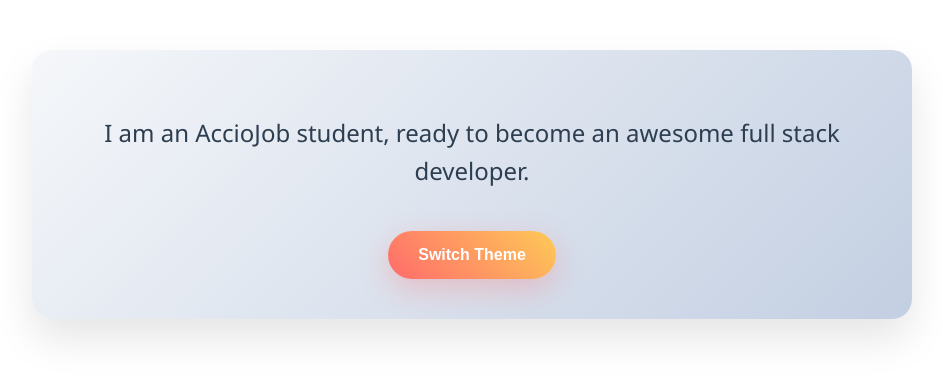
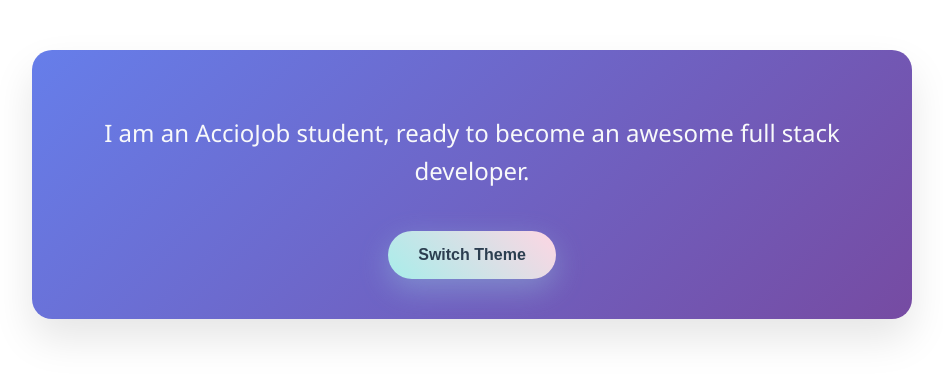
Before and after one commit to acciojob/dark-theme-noumantannu06-glitch, a website: page main.html in a window 1280 px wide. Both pictures are taken after a click on the button "Switch Theme". Shown: the whole page, without its empty margins (168-1111 px from the left). Drawn offline with Linux system fonts and the light colour scheme.

Commit message:
created a submission

```diff
--- a/script.js
+++ b/script.js
@@ -1 +1,26 @@
 //your code here
+function swapTheme() {
+            const app = document.getElementById("app");
+            const swapBtn = document.getElementById("swap");
+
+            // Toggle app classes: day <-> night
+            if (app.classList.contains("day")) {
+                app.classList.remove("day");
+                app.classList.add("night");
+            } else {
+                app.classList.remove("night");
+                app.classList.add("day");
+            }
+
+            // Toggle button classes: button_day <-> button_night
+            if (swapBtn.classList.contains("button_day")) {
+                swapBtn.classList.remove("button_day");
+                swapBtn.classList.add("button_night");
+            } else {
+                swapBtn.classList.remove("button_night");
+                swapBtn.classList.add("button_day");
+            }
+        }
+
+        // Attach event listener to button
+        document.getElementById("swap").addEventListener("click", swapTheme);
--- a/styles.css
+++ b/styles.css
@@ -1,26 +1,4 @@
- /* Day Theme (Light) */
-        .day {
-            background: linear-gradient(135deg, #f5f7fa 0%, #c3cfe2 100%);
-            color: #333;
-            transition: all 0.3s ease;
-        }
-
-        .day #ptag {
-            color: #2c3e50;
-        }
-
-        /* Night Theme (Dark) */
-        .night {
-            background: linear-gradient(135deg, #667eea 0%, #764ba2 100%);
-            color: #ecf0f1;
-            transition: all 0.3s ease;
-        }
-
-        .night #ptag {
-            color: #f8f9fa;
-        }
-
-        body {
+  body {
             margin: 0;
             padding: 50px;
             min-height: 100vh;
@@ -33,6 +11,7 @@
             padding: 40px;
             border-radius: 20px;
             box-shadow: 0 20px 40px rgba(0,0,0,0.1);
+            transition: all 0.3s ease;
         }
 
         #ptag {
@@ -41,6 +20,26 @@
             line-height: 1.6;
             margin-bottom: 40px;
             text-align: center;
+        }
+
+        /* Day Theme (Light) */
+        .day {
+            background: linear-gradient(135deg, #f5f7fa 0%, #c3cfe2 100%);
+            color: #333;
+        }
+
+        .day #ptag {
+            color: #2c3e50;
+        }
+
+        /* Night Theme (Dark) */
+        .night {
+            background: linear-gradient(135deg, #667eea 0%, #764ba2 100%);
+            color: #ecf0f1;
+        }
+
+        .night #ptag {
+            color: #f8f9fa;
         }
 
         /* Button Day Style */
```
Also changed, not shown: main.html (+1 -1 lines).
